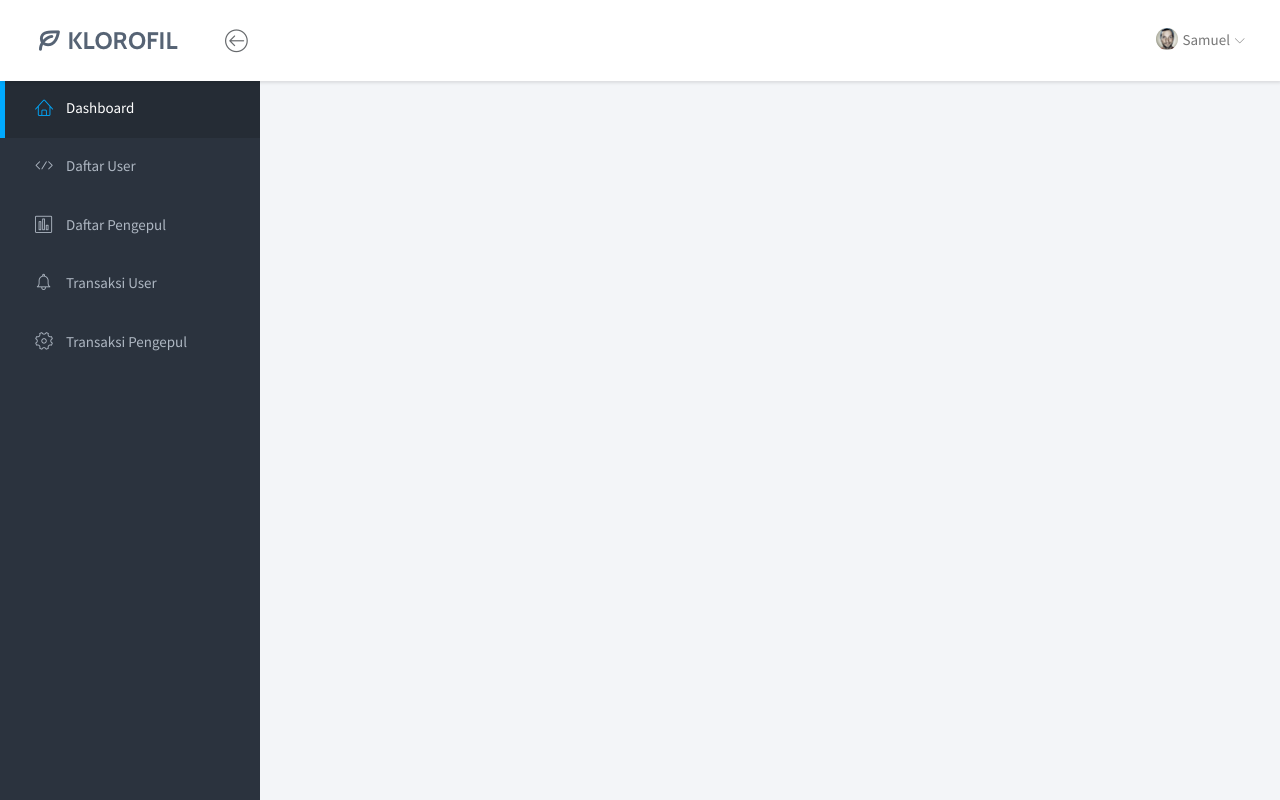
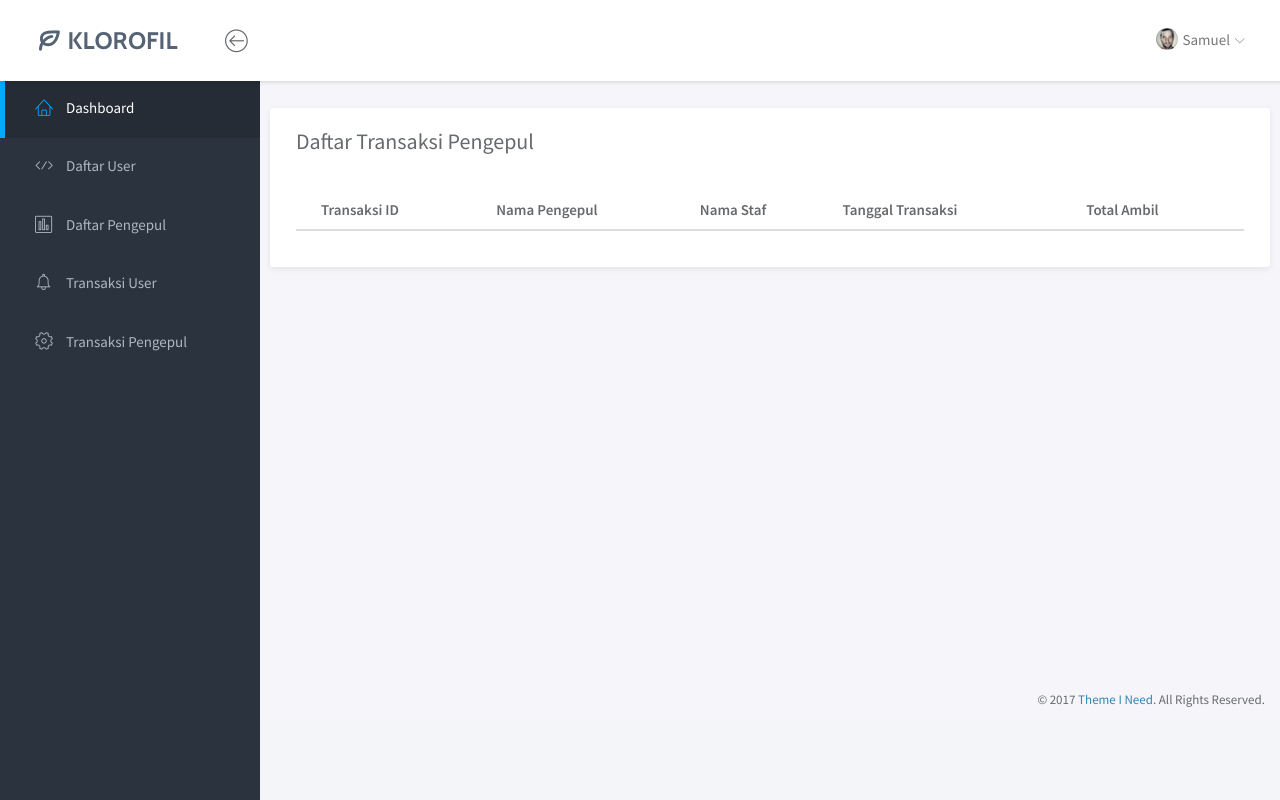
Before and after one commit to iqbaalpratama/FP_PWeb-A07, a PHP site: page /transaksi/admin_view_transaksi_pengepul.php in a window 1280 px wide. Run offline with PHP 8.4, Linux system fonts and the light colour scheme; the visitor is signed in with stand-in values (Sample User, id 1); data that the repository does not hold is empty.

Commit message:
update dikit benerin view

```diff
--- a/dashboard/format/footer.php
+++ b/dashboard/format/footer.php
@@ -3,9 +3,9 @@
         <p class="copyright">&copy; 2017 <a href="https://www.themeineed.com" target="_blank">Theme I Need</a>. All Rights Reserved.</p>
     </div>
 </footer>
-<script src="../assets/vendor/jquery/jquery.min.js"></script>
-<script src="../assets/vendor/bootstrap/js/bootstrap.min.js"></script>
-<script src="../assets/vendor/jquery-slimscroll/jquery.slimscroll.min.js"></script>
-<script src="../assets/vendor/jquery.easy-pie-chart/jquery.easypiechart.min.js"></script>
-<script src="../assets/vendor/chartist/js/chartist.min.js"></script>
-<script src="../assets/scripts/klorofil-common.js"></script>
+<script src="../../assets/vendor/jquery/jquery.min.js"></script>
+<script src="../../assets/vendor/bootstrap/js/bootstrap.min.js"></script>
+<script src="../../assets/vendor/jquery-slimscroll/jquery.slimscroll.min.js"></script>
+<script src="../../assets/vendor/jquery.easy-pie-chart/jquery.easypiechart.min.js"></script>
+<script src="../../assets/vendor/chartist/js/chartist.min.js"></script>
+<script src="../../assets/scripts/klorofil-common.js"></script>
--- a/dashboard/transaksi/admin_view_transaksi_pengepul.php
+++ b/dashboard/transaksi/admin_view_transaksi_pengepul.php
@@ -17,10 +17,21 @@
 		<!-- LEFT SIDEBAR -->
 		<?php require_once("../format/sidebar_admin.php"); ?>
 		<!-- END LEFT SIDEBAR -->
-		<div class='tableContainer'>
+		<div class="main">
+			<!-- MAIN CONTENT -->
+			<div class="main-content">
+				<div class="container-fluid">
 
-				<table class='table table-striped table-hover table-scroll'>
-
+					<!-- END OVERVIEW -->
+					<div class="row">
+                        <div class="">
+							<!-- TABLE HOVER -->
+							<div class="panel panel-headline">
+								<div class="panel-heading">
+									<h3 class="panel-title">Daftar Transaksi Pengepul</h3>
+								</div>
+								<div class="panel-body">
+									<table class="table table-hover">
 										<thead>
 											<tr>
 												<th>Transaksi ID</th>
@@ -33,7 +44,7 @@
 										<tbody>
 									<?php
 										// ambil record
-				while($transaks = mysqli_fetch_array($all_TransaksiPengepul))
+										while($transaksi = mysqli_fetch_array($all_TransaksiPengepul))
 										{
 									?>
 									<tr>
@@ -112,11 +123,18 @@
 									?>
 								</div>
 							</div>
+						</div>
+					</div>
+				</div>
+			</div>
+		</div>
+	</div>
 	<?php
 		} else {
             $_SESSION["gagal"] = "Belum melakukan login";
             header('Location: ../index.php');
         }
 	?>
+<?php require_once("../format/footer.php"); ?>
 </body>
 </html>
```
Also changed, not shown: dashboard/transaksi/admin_view_transaksi_user.php (+23 -6 lines). Lines whose indentation alone changed are shown as unchanged.
